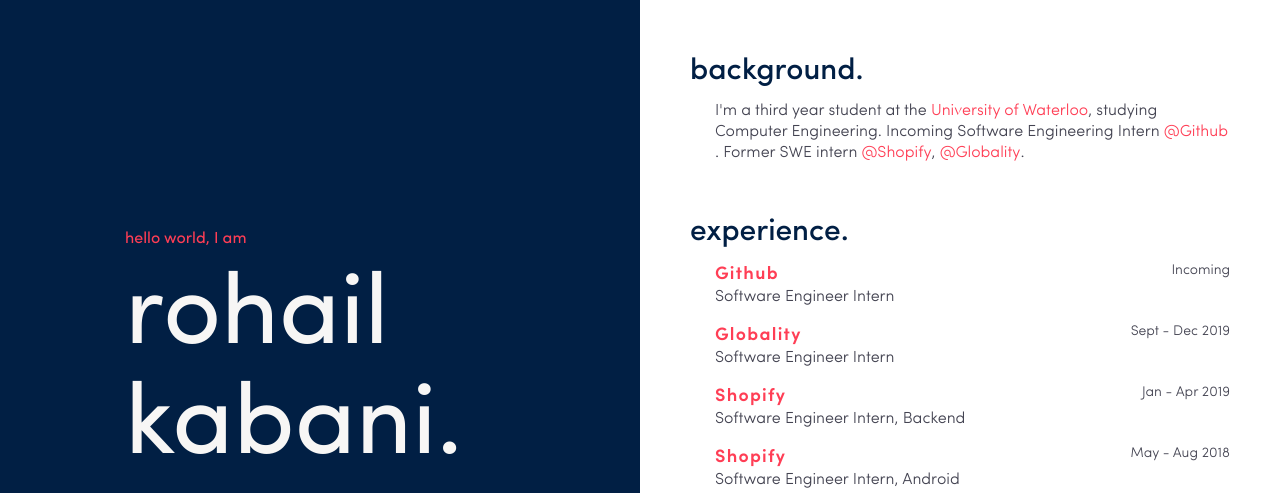
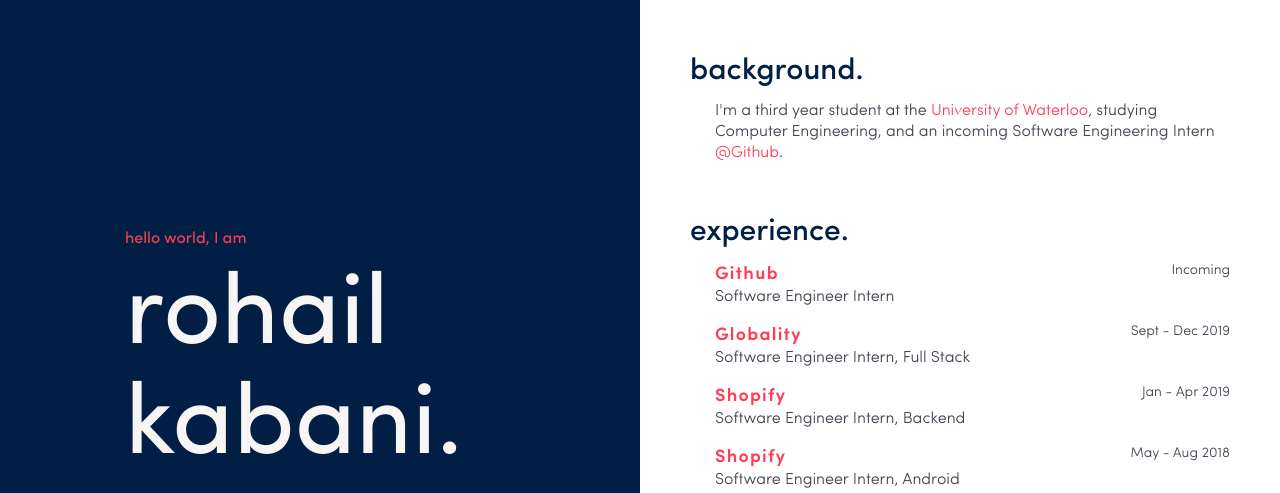
Before and after one commit to rkabani19/rkabani19.github.io, a Gatsby site in the folder version-2.0/: page / in a window 1280 px wide. Shown: the top 493 px of the page. Built offline with nearby package versions, Linux system fonts and the light colour scheme; Gatsby itself is replaced by a stand-in of ours.

Commit message:
text changes

```diff
--- a/version-2.0/src/content/background/index.md
+++ b/version-2.0/src/content/background/index.md
@@ -2,4 +2,4 @@
 title: 'background.'
 ---
 
-I'm a third year student at the [University of Waterloo](https://www.uwaterloo.ca/), studying Computer Engineering. Incoming Software Engineering Intern [@Github](https://www.github.com). Former SWE intern [@Shopify](https://www.shopify.com), [@Globality](https://www.globality.com).
+I'm a third year student at the [University of Waterloo](https://www.uwaterloo.ca/), studying Computer Engineering, and an incoming Software Engineering Intern [@Github](https://www.github.com).
--- a/version-2.0/src/content/experience/globality/index.md
+++ b/version-2.0/src/content/experience/globality/index.md
@@ -1,6 +1,6 @@
 ---
 date: '2019-12-28'
-title: 'Software Engineer Intern'
+title: 'Software Engineer Intern, Full Stack'
 company: 'Globality'
 location: 'Menlo Park, CA'
 range: 'Sept - Dec 2019'
--- a/version-2.0/src/pages/index.js
+++ b/version-2.0/src/pages/index.js
@@ -118,6 +118,4 @@ export const query = graphql`
   }
 `;
 
-// TODO: update background description
 // TODO: add resume
-// TODO: update metadata
```
